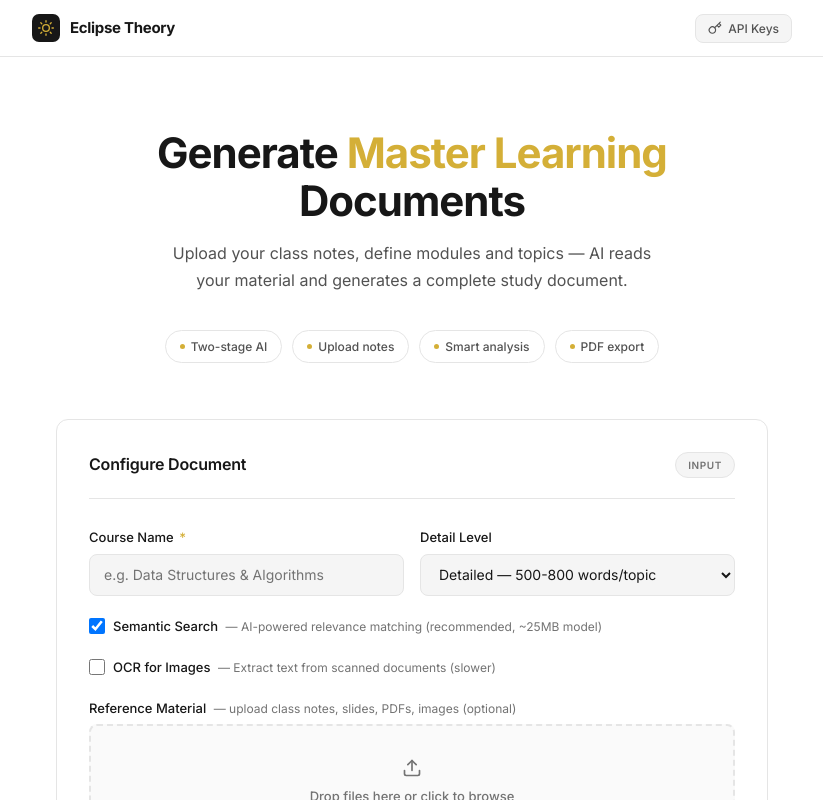
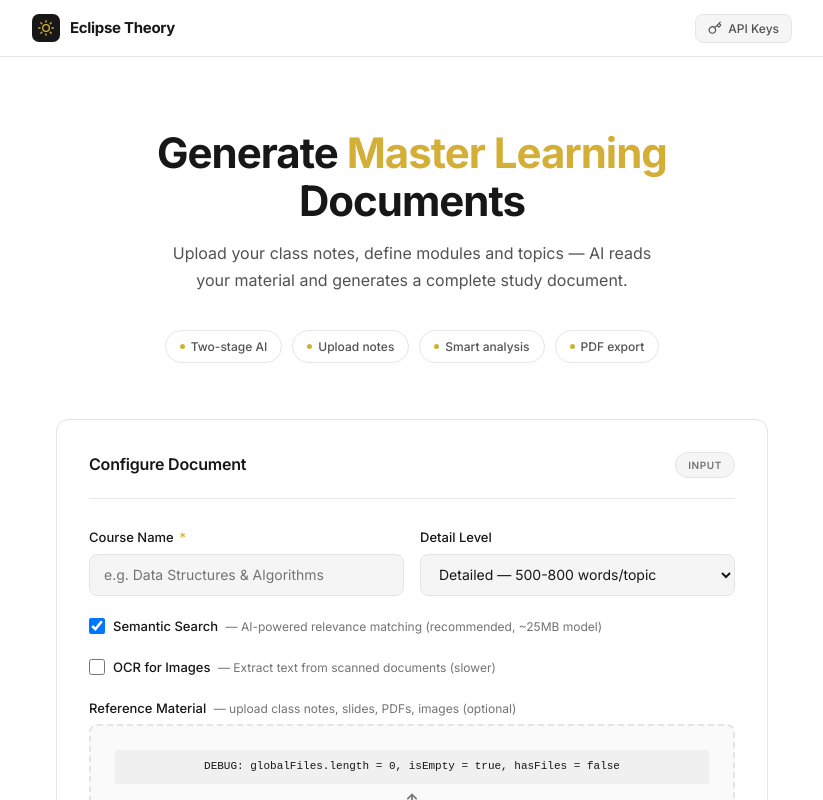
Before and after one commit to sameerreddy789/Eclipse_Theory, a Next.js app: page / in a window 1280 px wide. Shown: the top 800 px of the page, without its empty margins (228-1051 px from the left). Built offline with nearby package versions, Linux system fonts and the light colour scheme.

Commit message:
debug: Add visible debug info to diagnose rendering issue

```diff
--- a/app/page.js
+++ b/app/page.js
@@ -817,7 +817,11 @@ export default function Home() {
                   style={{ display: "none" }}
                   onChange={(e) => { handleGlobalFiles(e.target.files); e.target.value = ""; }}
                 />
-                {globalFiles.length === 0 ? (
+                {/* Debug: Show actual state */}
+                <div style={{ padding: 8, background: '#f0f0f0', fontSize: 11, fontFamily: 'monospace' }}>
+                  DEBUG: globalFiles.length = {globalFiles.length}, isEmpty = {globalFiles.length === 0 ? 'true' : 'false'}, hasFiles = {globalFiles.length > 0 ? 'true' : 'false'}
+                </div>
+                {!globalFiles || globalFiles.length === 0 ? (
                   <div className="upload-zone-empty">
                     <UploadIcon size={20} />
                     <span>Drop files here or click to browse</span>
```
